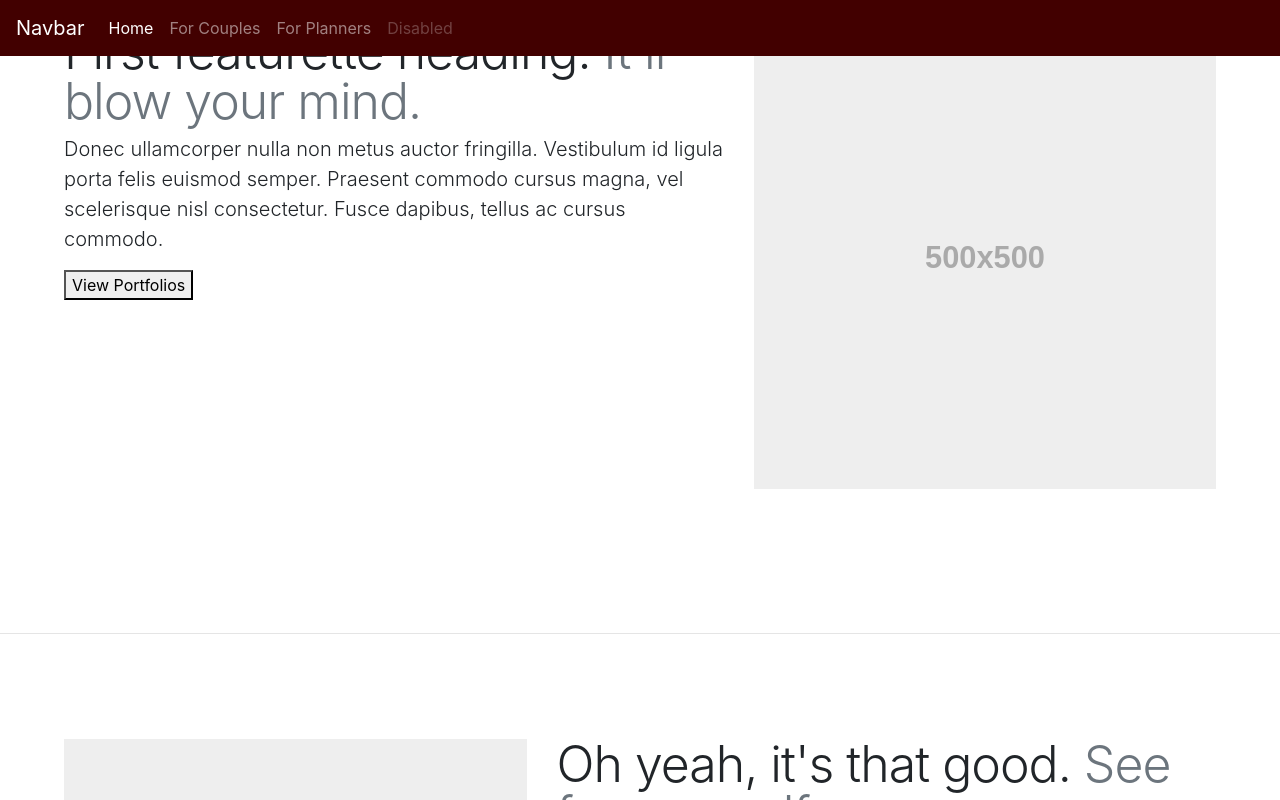
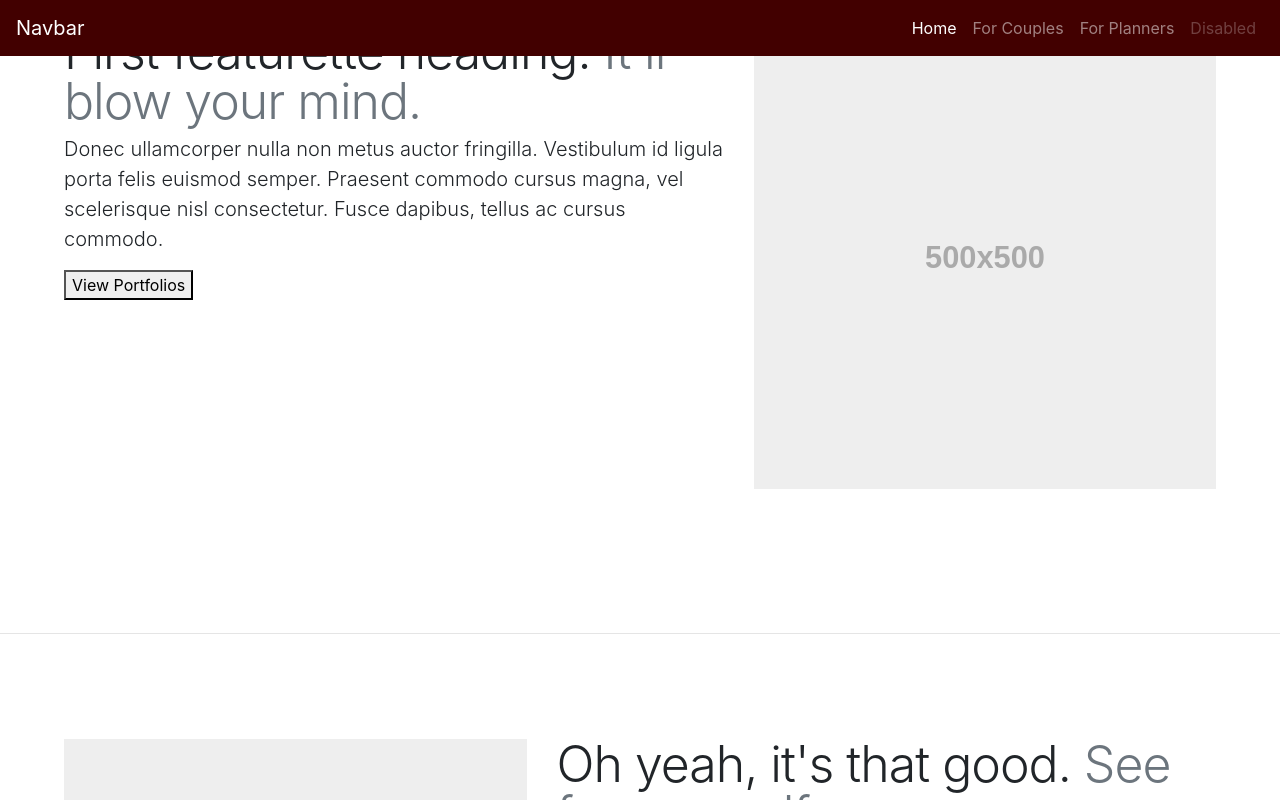
Before and after one commit to SilverMaiden/Build-Week-1, a plain HTML site: page index.html in a window 1280 px wide. Both pictures are taken after a click on the link "For Couples". Shown: the part 975-1775 px from the top of the page. Drawn offline with nearby package versions, Linux system fonts and the light colour scheme.

Commit message:
changed an image

```diff
--- a/index.html
+++ b/index.html
@@ -20,8 +20,8 @@
       <button class="navbar-toggler" type="button" data-toggle="collapse" data-target="#navbarNav" aria-controls="navbarNav" aria-expanded="false" aria-label="Toggle navigation">
         <span class="navbar-toggler-icon"></span>
       </button>
-      <div class="collapse navbar-collapse ml-auto" id="navbarNav">
-        <ul class="navbar-nav">
+      <div class="collapse navbar-collapse" id="navbarNav">
+        <ul class="navbar-nav ml-auto">
           <li class="nav-item active">
             <a class="nav-link" href="#">Home <span class="sr-only">(current)</span></a>
           </li>
@@ -57,7 +57,7 @@
           <img class="d-block w-100" src="./assets/wedding-img-2.jpg" alt="Second slide">
         </div>
         <div class="carousel-item">
-          <img class="d-block w-100" src="./assets/wedding-img-3.jpeg" alt="Third slide">
+          <img class="d-block w-100" src="./assets/wedding-img-3.jpg" alt="Third slide">
         </div>
       </div>
       <a class="carousel-control-prev" href="#carouselExampleIndicators" role="button" data-slide="prev">
```
Also changed, not shown: assets/wedding-img-1.jpg, assets/wedding-img-3.jpeg (deleted), assets/wedding-img-3.jpg.
